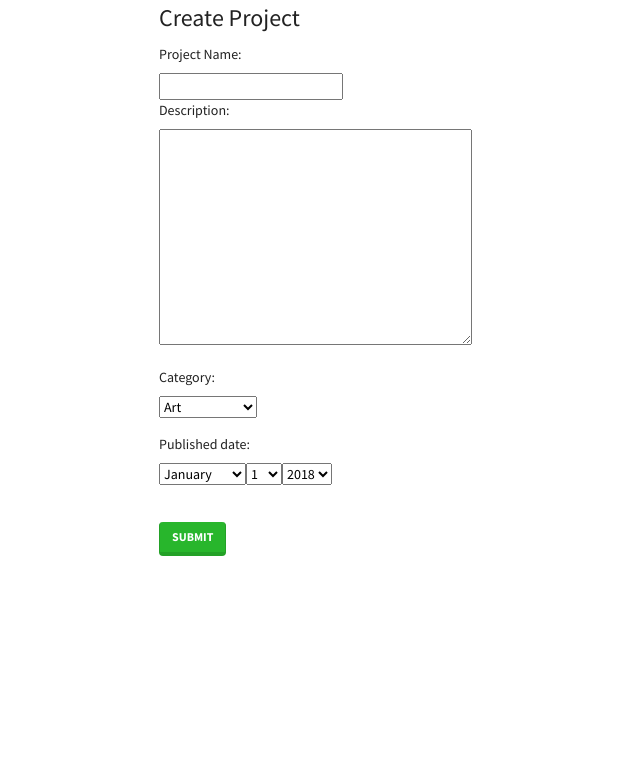
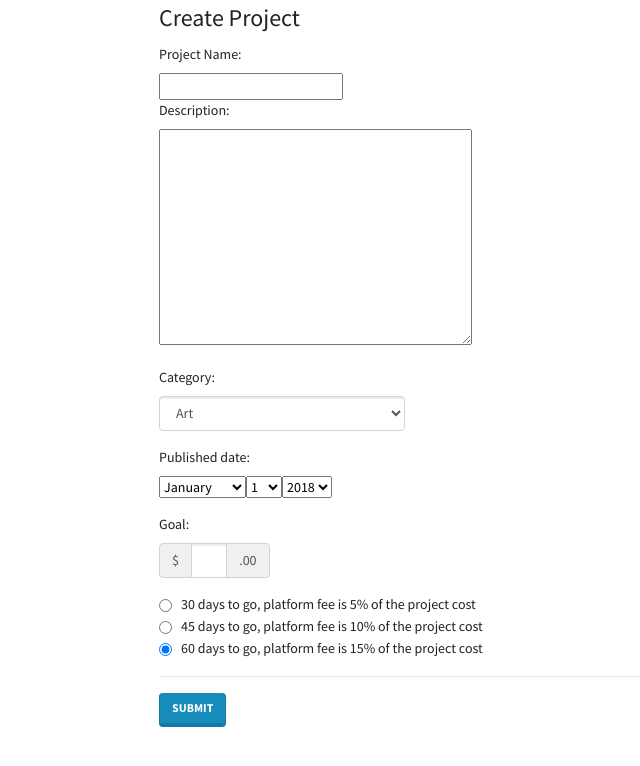
Before and after one commit to easystarter/easystarter_web_application, a Django app: page /concept/add in a window 1280 px wide. Shown: the top 766 px of the page, without its empty margins (208-848 px from the left). Run offline with Django 3.2, Linux system fonts and the light colour scheme; some libraries are stand-ins or nearby versions.

Commit message:
[UPDATE] Concept creation form development

```diff
--- a/concepts_storage_app/choices.py
+++ b/concepts_storage_app/choices.py
@@ -1,4 +1,4 @@
-DAY_TO_GO = (
+DAYS_TO_GO = (
         (30, '30 days to go, platform fee is 5% of the project cost'),
         (45, '45 days to go, platform fee is 10% of the project cost'),
         (60, '60 days to go, platform fee is 15% of the project cost')
--- a/concepts_storage_app/forms.py
+++ b/concepts_storage_app/forms.py
@@ -3,24 +3,26 @@ from .choices import *
 
 
 class ConceptForm(forms.Form):
-    title = forms.CharField(required=True, max_length=50, label='Name of the project', widget=forms.TextInput)
-    description = forms.CharField(required=True, max_length=500,
-                                  label='Description of the project',
-                                  widget=forms.Textarea)
-    pub_date = forms.DateField(label='Published Date', required=True,
-                               widget=forms.SelectDateWidget,
+    title = forms.CharField(required=True, max_length=50, label='Title',
+                            widget=forms.TextInput(attrs={'id': 'title'}))
+    description = forms.CharField(required=True, max_length=500, label='Description',
+                                  widget=forms.Textarea(attrs={'id': 'description'}))
+    pub_date = forms.DateField(required=True, label='Publication date',
+                               widget=forms.SelectDateWidget(attrs={'id': 'pub_date'}),
                                input_formats=['%d %B, %Y'])
-    category = forms.ChoiceField(choices=CATEGORY, label='Category', required=True,  widget=forms.Select, initial='')
+    category = forms.ChoiceField(choices=CATEGORY, label='Category', required=True,
+                                 widget=forms.Select(attrs={'class': 'form-control',
+                                                            'id': 'category'}),
+                                 initial='')
 
-    # goal = models.IntegerField(default=0)
-    # pledge = models.IntegerField(default=0)
-    #
-    # def funded(self):
-    #     return (self.pledge / self.goal) * 100
-    #
-    # backers_counter = models.IntegerField(default=0)
-    # day_to_go = models.CharField(max_length=100, choices=(
-    #     (SHORT_TERM, '30 days to go, platform fee is 5% of the project cost'),
-    #     (MIDDLE_TERM, '45 days to go, platform fee is 10% of the project cost'),
-    #     (LONG_TERM, '60 days to go, platform fee is 15% of the project cost')),
-    #                              default=SHORT_TERM)
+    goal = forms.IntegerField(required=True, max_value=100000000, min_value=0, label='Goal',
+                              widget=forms.TextInput(attrs={'class': 'form-control',
+                                                            'aria-label': 'Amount (to the nearest dollar)',
+                                                            'type': 'text',
+                                                            'id': 'goal'}))
+    days_to_go = forms.ChoiceField(required=True, choices=DAYS_TO_GO, label='Days to go',
+                                   widget=forms.Select(attrs={'id': 'choice',
+                                                              'class': 'form-check-input',
+                                                              'name': 'optionsRadios',
+                                                              'checked': "",
+                                                              'type': 'radio'}))
--- a/concepts_storage_app/templates/concepts_storage_app/form.html
+++ b/concepts_storage_app/templates/concepts_storage_app/form.html
@@ -6,23 +6,40 @@
             {% csrf_token %}
             <fieldset>
                 <legend>Create Project</legend>
-            <label for="title">Project Name:</label><br>
-                {{ form.title }}
+                <label for="{{ form.title.id_for_label }}">Project Name:</label><br>{{ form.title }}
                 <div class="form-group">
-              <label for="description">Description: </label><br>
-                {{ form.description }}
+                    <label for="{{ form.description.id_for_label }}">Description: </label><br>{{ form.description }}
                 </div>
                  <div class="form-group">
-                <label for="category">Category: </label><br>
-                {{ form.category }}
+                      <label for="{{ form.category.id_for_label }}">Category:</label><br>{{ form.category }}
                 </div>
-
                 <div class="form-group">
-                <label for="published_date">Published date: </label><br>
-                {{ form.pub_date }}
+                    <label for="{{ form.pub_date.id_for_label }}">Published date:</label><br>{{ form.pub_date }}
                 </div>
-            <br/>
-            <button type="submit" class="btn btn-success">Submit</button>
+                <div class="form-group">
+                  <label class="{{ form.goal.id_for_label }}">Goal:</label>
+                  <div class="form-group">
+                    <div class="input-group mb-3">
+                      <div class="input-group-prepend">
+                        <span class="input-group-text">$</span>
+                      </div>
+                      {{ form.goal }}
+                      <div class="input-group-append">
+                        <span class="input-group-text">.00</span>
+                      </div>
+                    </div>
+                  </div>
+                </div>
+                {% for choice in form.days_to_go %}
+                <div class="form-check">
+                <label class="form-check-label">
+                  <input class="form-check-input" name="optionsRadios" id="optionsRadios" value="option" checked="" type="radio">
+                  {{ choice }}
+                </label>
+              </div>
+                {% endfor %}
+                <hr>
+                <button type="submit" class="btn btn-primary">Submit</button>
             </fieldset>
         </form>
     </div>
--- a/concepts_storage_app/templates/concepts_storage_app/index.html
+++ b/concepts_storage_app/templates/concepts_storage_app/index.html
@@ -4,7 +4,7 @@
         <div class="row">
             <div class="col-lg-8">
                 <button onclick="window.location='{% url 'concepts_storage_app:add_concept' %}'"
-                        type="button" class="btn btn-success">Add Project</button>
+                        type="button" class="btn btn-primary">Add Project</button>
             </div>
         </div>
             {% if concepts_storage %}
```
Also changed, not shown: concepts_storage_app/models.py (+11 -18 lines), 1 other file. Lines whose indentation alone changed are shown as unchanged.
